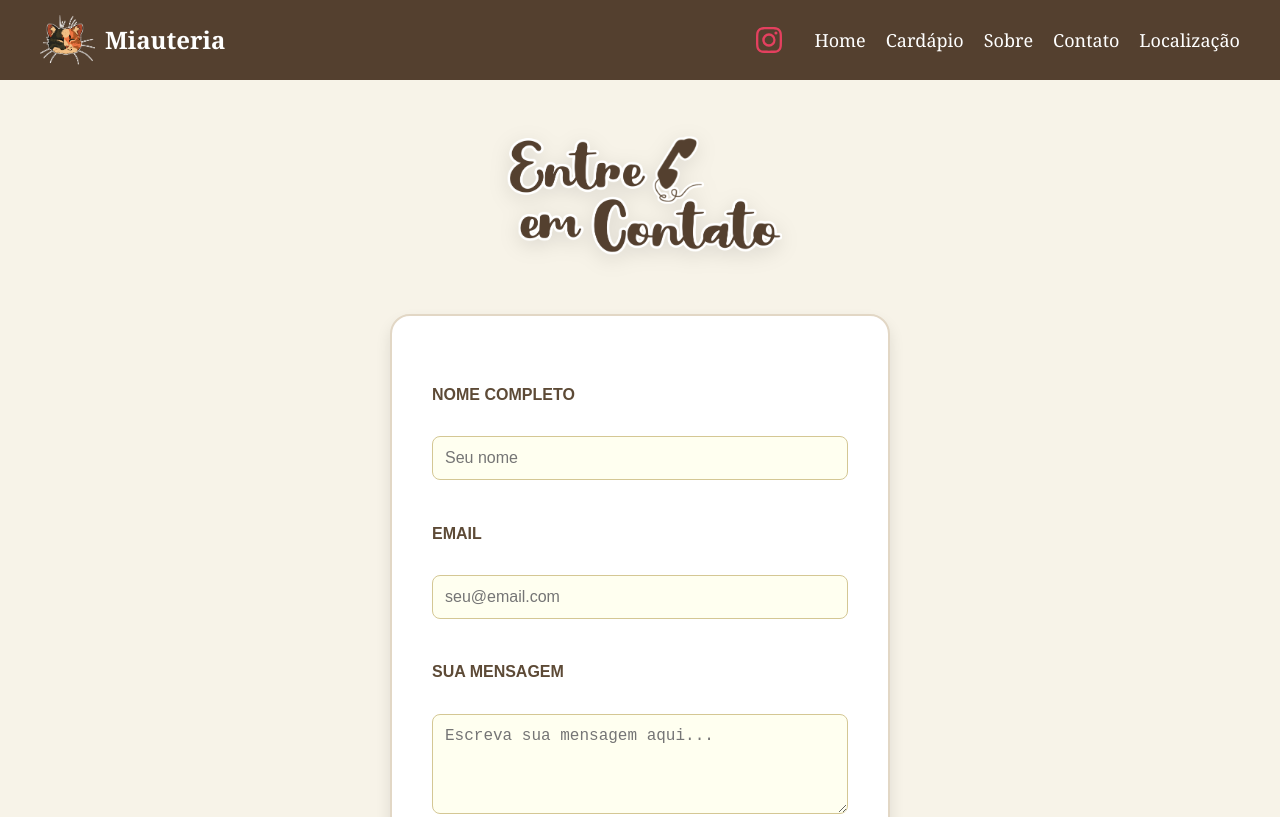
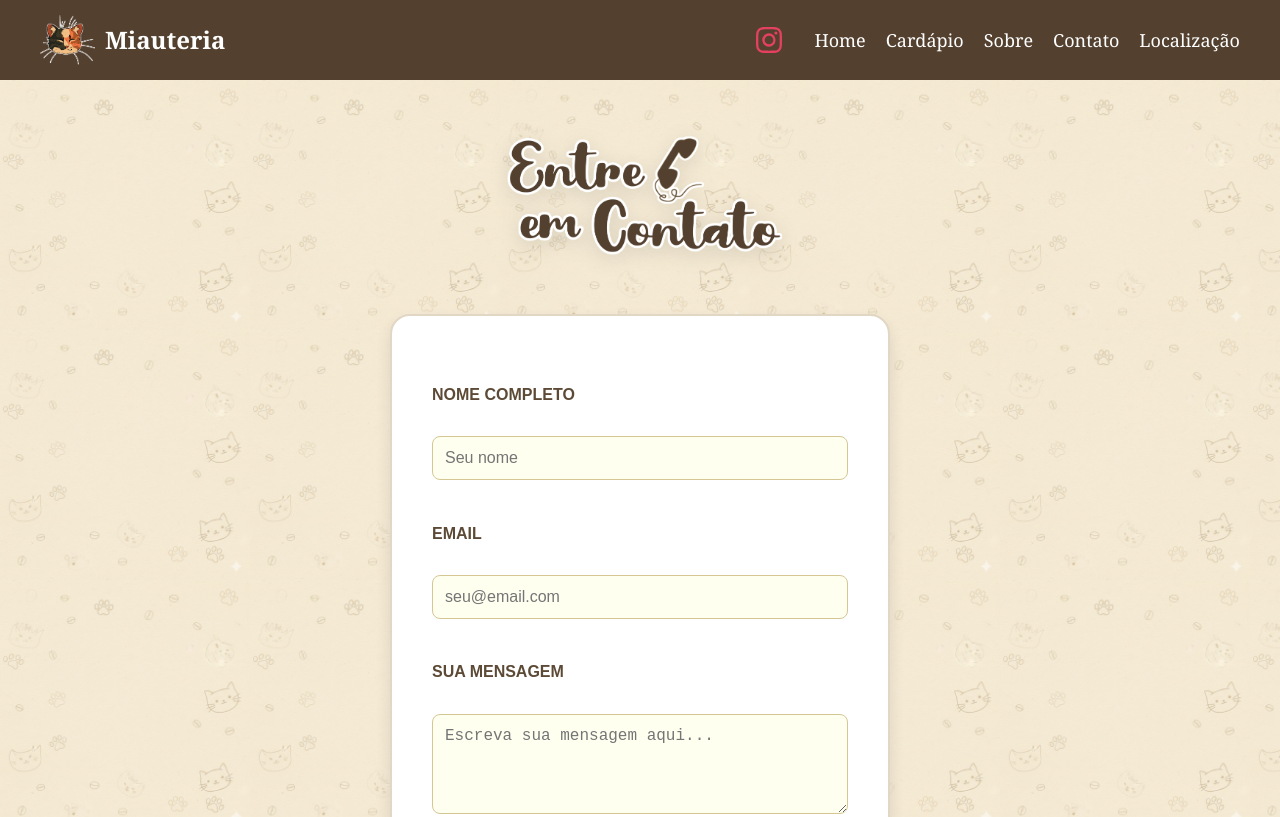
Before and after one commit to tulio1057/cafeteria, a React (Create React App) app: page /contato in a window 1280 px wide. Shown: the top 817 px of the page. Built offline with nearby package versions, Linux system fonts and the light colour scheme; no server answers; a web font is replaced by a local one.

Commit message:
Mudei o fundo de entre em contato.

```diff
--- a/src/styles/Forms.css
+++ b/src/styles/Forms.css
@@ -7,6 +7,9 @@
     background-color: #f7f3e8;
     font-family: Arial, sans-serif;
     color: #4a4a4a;
+    background-image: url("../assets/fundo.png");
+    background-repeat: repeat; /* Para repetir a textura */
+    background-size: 250px;
 }
 
 /* NOVO: Estilo para a imagem do título */
```
